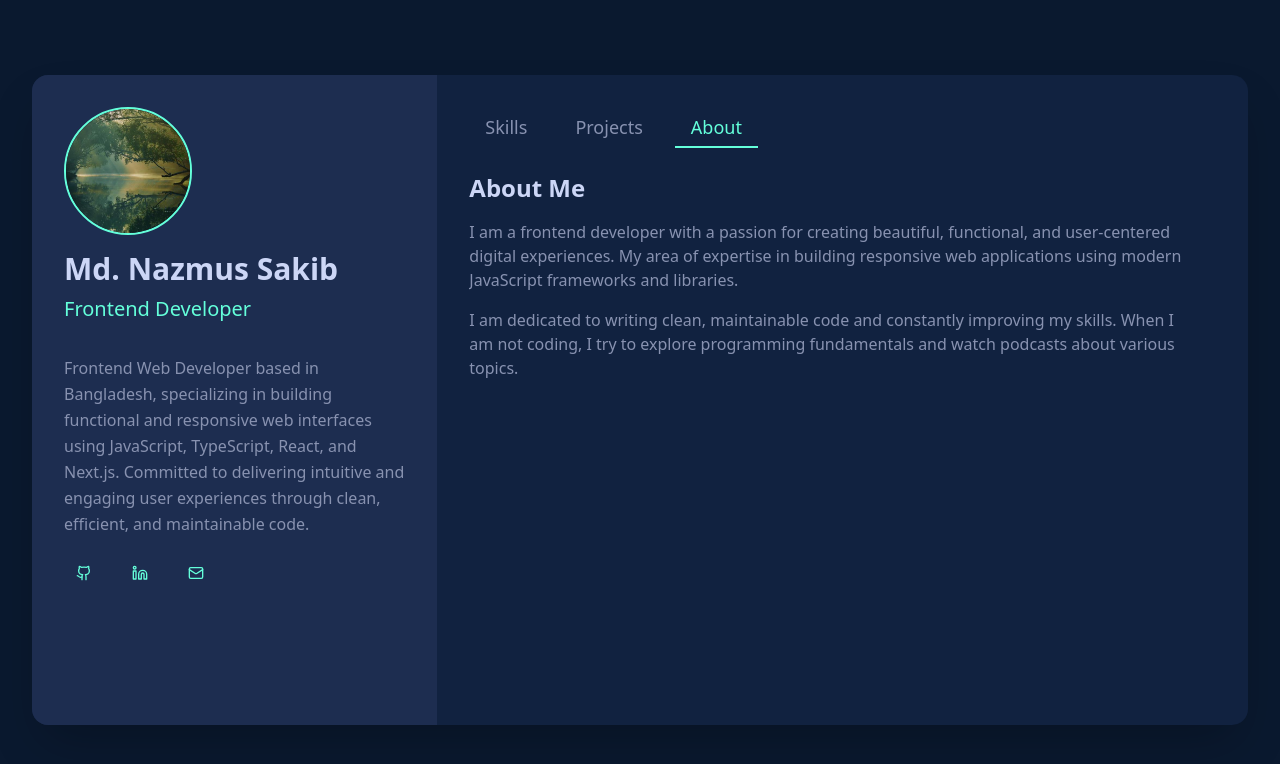
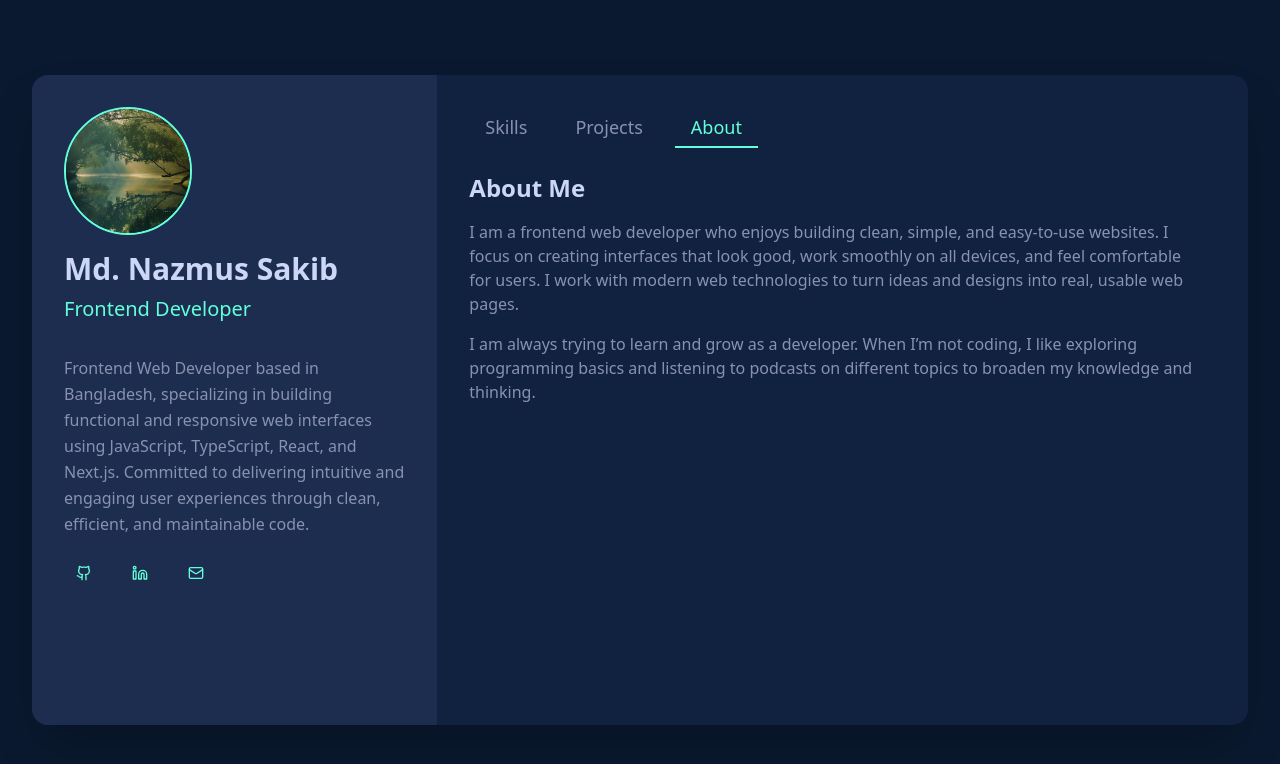
Before and after one commit to searchsakib/searchsakib.github.io, a Next.js app: page / in a window 1280 px wide. Both pictures are taken after a click on the button "About". Shown: the top 764 px of the page. Built offline with nearby package versions, Linux system fonts and the light colour scheme.

Commit message:
Revise About Me section for clarity and focus
Updated personal description to emphasize user-friendly design and continuous learning.

```diff
--- a/src/app/page.tsx
+++ b/src/app/page.tsx
@@ -258,16 +258,10 @@ Frontend Web Developer based in Bangladesh, specializing in building functional
                   About Me
                 </h2>
                 <p className="mb-4">
-                  I am a frontend developer with a passion for creating
-                  beautiful, functional, and user-centered digital experiences.
-                  My area of expertise in building responsive web applications
-                  using modern JavaScript frameworks and libraries.
+                 I am a frontend web developer who enjoys building clean, simple, and easy-to-use websites. I focus on creating interfaces that look good, work smoothly on all devices, and feel comfortable for users. I work with modern web technologies to turn ideas and designs into real, usable web pages.
                 </p>
                 <p>
-                  I am dedicated to writing clean, maintainable code and
-                  constantly improving my skills. When I am not coding, I try to
-                  explore programming fundamentals and watch podcasts about
-                  various topics.
+                 I am always trying to learn and grow as a developer. When I’m not coding, I like exploring programming basics and listening to podcasts on different topics to broaden my knowledge and thinking.
                 </p>
               </div>
             )}
```
